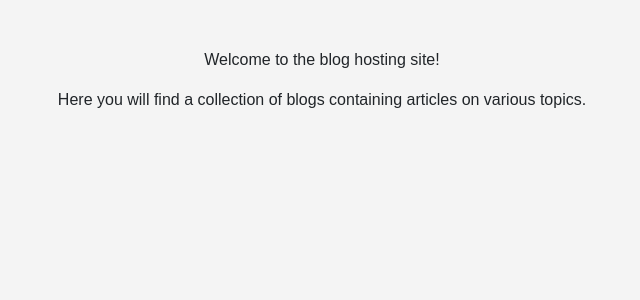
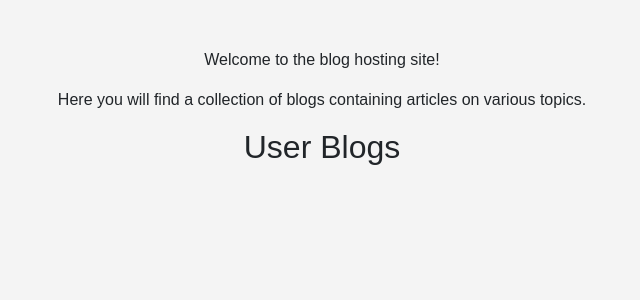
Before and after one commit to adamfinklecloudberry/blog, a Flask app: page / in a window 1280 px wide. Shown: the part 80-380 px from the top of the page, without its empty margins (318-958 px from the left). Run offline with Flask 3, Linux system fonts and the light colour scheme; some libraries are stand-ins or nearby versions.

Commit message:
Added list of links to blogs of posters to main page (#16)

```diff
--- a/routes/home.py
+++ b/routes/home.py
@@ -4,6 +4,7 @@
 - Defines the home route for a Flask application
 """
 
+from models.user import User
 from flask import Blueprint, render_template
 import logging
 
@@ -15,4 +16,5 @@
 def home():
     """Main page of the blog"""
     logging.info("Home route accessed")
-    return render_template("index.html")
+    usernames = [user.username for user in User.query.all()]
+    return render_template("index.html", usernames=usernames)
--- a/templates/index.html
+++ b/templates/index.html
@@ -53,6 +53,17 @@
         .button-spacing {
             margin-right: 10px; /* Adjust the spacing as needed */
         }
+        .user-links {
+            display: flex;
+            flex-direction: column;
+            align-items: center;
+            gap: 10px; /* Adjust the gap as needed */
+        }
+        .user-links a {
+            text-decoration: none;
+            color: #007bff;
+            font-weight: bold;
+        }
     </style>
 </head>
 <body>
@@ -85,6 +96,12 @@
         {% endwith %}
         <p>Welcome to the blog hosting site!</p>
         <p>Here you will find a collection of blogs containing articles on various topics.</p>
+        <h2>User Blogs</h2>
+        <div class="user-links">
+            {% for username in usernames %}
+                <a href="{{ url_for('submissions.user_files', username=username) }}">{{ username }}</a>
+            {% endfor %}
+        </div>
     </main>
 </body>
 </html>
```
